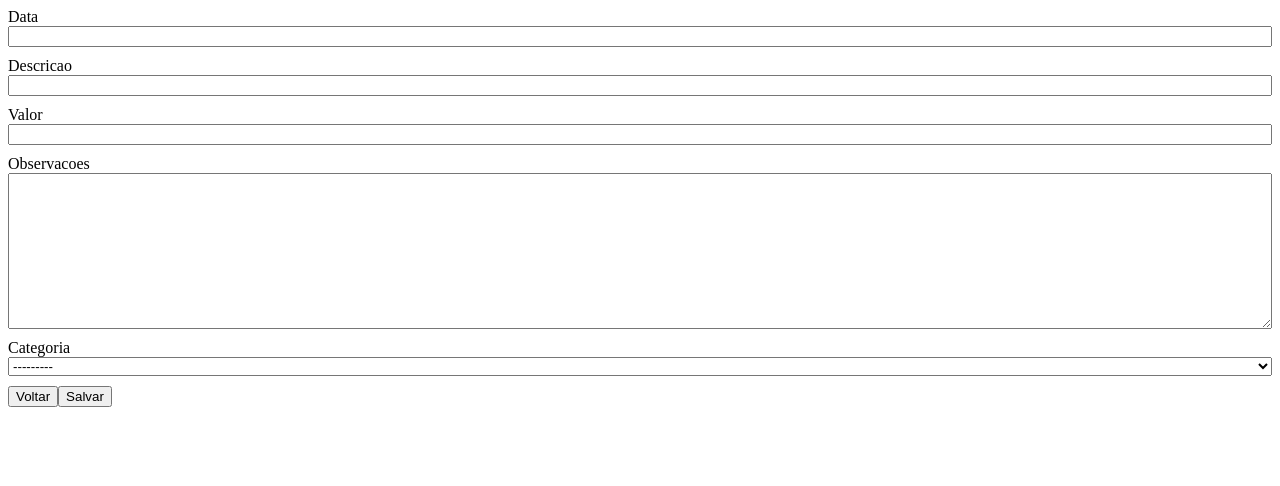
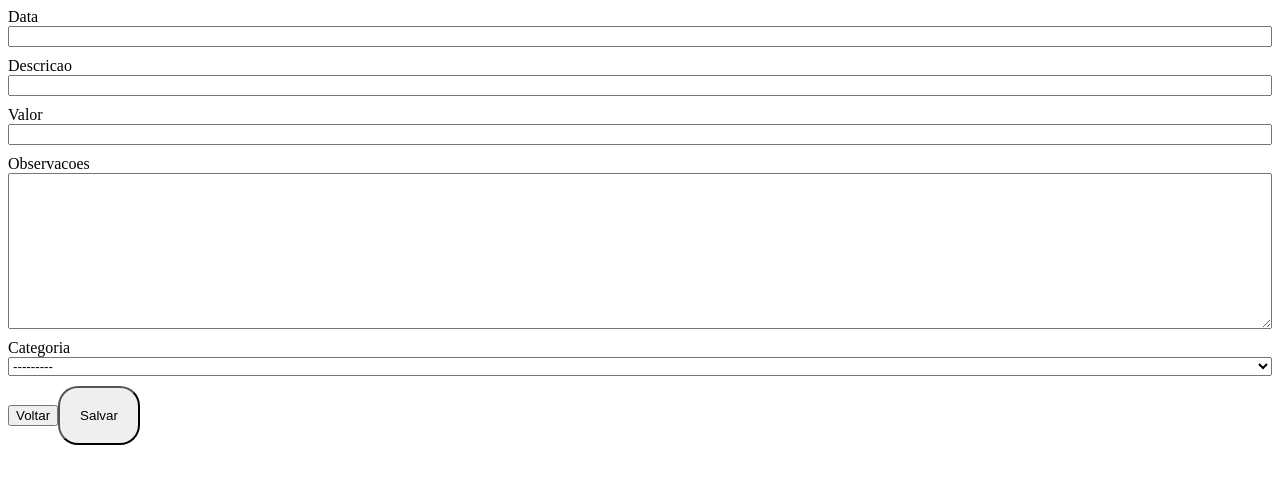
Before and after one commit to CarolinaRodrigues/crud-django, a Django app: page /nova/ in a window 1280 px wide. Shown: the top 486 px of the page. Run offline with Django 4.2, Linux system fonts and the light colour scheme; data comes from the database, SQL or seed files in the repository.

Commit message:
add projeto python Django

```diff
--- a/contas/templates/contas/form.html
+++ b/contas/templates/contas/form.html
@@ -1,3 +1,4 @@
+{% load static %}
 <!DOCTYPE html>
 <html lang="en">
 <head>
@@ -6,14 +7,7 @@
     <meta name="viewport" content="width=device-width, initial-scale=1.0">
     <title>Document</title>
 
-    <style>
-
-        .form-control {
-            display: flex;
-            flex-direction: column;
-            margin-bottom: 10px;
-        }
-    </style>
+    <link rel="stylesheet" href="{% static 'css/style.css' %}">
 </head>
 <body>
     <form action="" method="post">
@@ -27,7 +21,7 @@
         {% endfor%}
 
         <button type="button" value="Voltar" >Voltar<a href="{% url 'url_home' %}"></a</button>
-        <button type="submit">Salvar</button>
+        <button class="btn" type="submit">Salvar</button>
         {% if transacao %}
             <a href="{% url 'url_delete' transacao.id %}">Remover</a>
         {% endif %}
--- a/contas/templates/contas/home.html
+++ b/contas/templates/contas/home.html
@@ -6,7 +6,7 @@
   <title>Home</title>
   <link rel="stylesheet" href="{% static 'css/style.css' %}">
 </head>
-<body bgcolor="pink">
+<body>
     <h1>CONTROLE DE GASTOS</h1>
   <h2>Listagem</h2>
     <ul type="circle">
--- a/static/css/style.css
+++ b/static/css/style.css
@@ -1,3 +1,14 @@
 body {
-    background-color: blue;
+
 }
+
+.btn {
+    padding: 20px;
+    border-radius: 20px;
+}
+
+.form-control {
+    display: flex;
+    flex-direction: column;
+    margin-bottom: 10px;
+}
```
